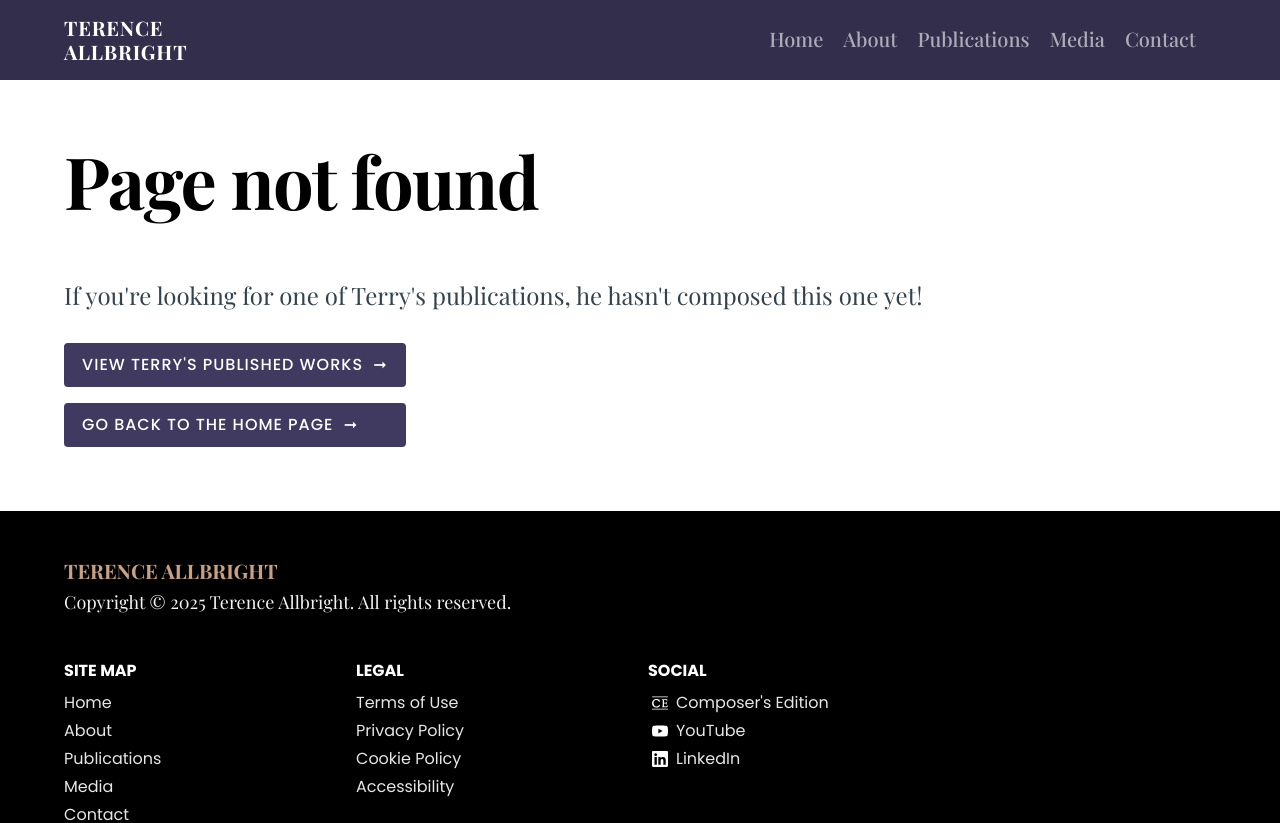
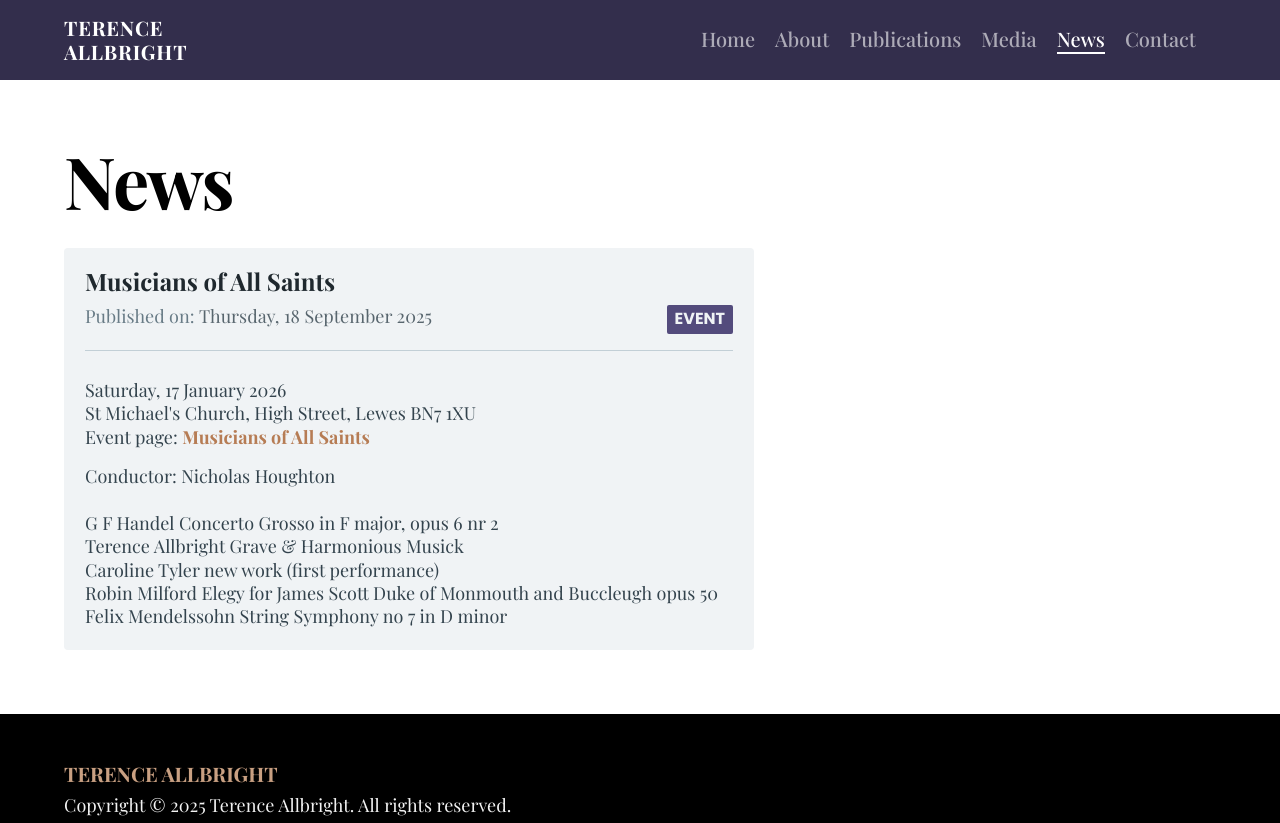
Before and after one commit to Black-and-White-Web-Development/terence-allbright-composer, a React (Vite) app: page /news in a window 1280 px wide. Shown: the top 823 px of the page. Built offline with nearby package versions, Linux system fonts and the light colour scheme; a web font is replaced by a local one.

Commit message:
Feat: add `News` page and `news` data type

```diff
--- a/src/App.jsx
+++ b/src/App.jsx
@@ -7,6 +7,7 @@ import Home from "/src/pages//Home/Home";
 import About from "/src/pages/About/About";
 import Publications from "/src/pages/Publications/Publications";
 import Media from "/src/pages/Media/Media";
+import News from "/src/pages/News/News";
 import Contact from "/src/pages/Contact/Contact";
 
 import TermsOfUse from "/src/pages/legal/TermsOfUse";
@@ -22,6 +23,7 @@ function App() {
 		{ path: "/about", label: "About", page: <About /> },
 		{ path: "/publications", label: "Publications", page: <Publications /> },
 		{ path: "/media", label: "Media", page: <Media /> },
+		{ path: "/news", label: "News", page: <News /> },
 		{ path: "/contact", label: "Contact", page: <Contact /> },
 		{ path: "*", page: <PageNotFound /> },
 	];
--- /dev/null
+++ b/src/data/news.json
@@ -0,0 +1,24 @@
+[
+	{
+		"id": "0",
+		"heading": "Musicians of All Saints",
+		"category": "Event",
+		"publicationDate": "Thursday, 18 September 2025",
+		"startDate": "Saturday, 17 January 2026",
+		"endDate": "",
+		"location": "St Michael's Church, High Street, Lewes BN7 1XU",
+		"link": {
+			"label": "Musicians of All Saints",
+			"href": "https://www.musiciansofallsaints.co.uk"
+		},
+		"description": [
+			"Conductor: Nicholas Houghton",
+			"",
+			"G F Handel Concerto Grosso in F major, opus 6 nr 2",
+			"Terence Allbright Grave & Harmonious Musick",
+			"Caroline Tyler new work (first performance)",
+			"Robin Milford Elegy for James Scott Duke of Monmouth and Buccleugh opus 50",
+			"Felix Mendelssohn String Symphony no 7 in D minor"
+		]
+	}
+]
--- /dev/null
+++ b/src/pages/News/News.jsx
@@ -0,0 +1,74 @@
+import newsData from "/src/data/news.json";
+import "./News.scss";
+
+const News = function () {
+	return (
+		<section className="news fb-col-wrapper">
+			<h1 className="news__heading">News</h1>
+			<ul className="news__list">
+				{newsData.map(article => (
+					<li key={article.id} className="news__list-item">
+						<article className="article article--event">
+							<header className="article__header">
+								<h3 className="article__heading">{article.heading}</h3>
+								<dl className="article__metadata">
+									<div className="article__metadata-item">
+										<dt className="article__metadata-term">Published on</dt>
+										<dd className="article__metadata-details article__metadata-details--date">
+											<time>{article.publicationDate}</time>
+										</dd>
+									</div>
+									<div className="article__metadata-item">
+										<dt className="article__metadata-term visually-hidden">Category</dt>
+										<dd className="article__metadata-details article__metadata-details--category">
+											{article.category}
+										</dd>
+									</div>
+								</dl>
+							</header>
+							{article.category === "Event" && (
+								<div className="article__content">
+									<dl>
+										<div className="article__event-item">
+											<dt className="article__event-term visually-hidden">Date</dt>
+											<dd className="article__event-details article__event-details--date">
+												<time>{article.startDate}</time>
+												{article.endDate && ` - ${(<time>{article.endDate}</time>)}`}
+											</dd>
+										</div>
+										<div className="article__event-item">
+											<dt className="article__event-term visually-hidden">Location</dt>
+											<dd className="article__event-details article__event-details--location">
+												{article.location}
+											</dd>
+										</div>
+										<div className="article__event-item">
+											<dt className="article__event-term">Event page</dt>
+											<dd className="article__event-details article__event-details--link">
+												<a
+													className="article__link"
+													href={article.link.href}
+													target="_blank"
+													rel="noopener"
+												>
+													{article.link.label}
+												</a>
+											</dd>
+										</div>
+									</dl>
+									<div className="article__body">
+										{article.description.map((p, i) =>
+											p === "" ? <br key={i} /> : <p key={i}>{p}</p>
+										)}
+									</div>
+								</div>
+							)}
+						</article>
+					</li>
+				))}
+			</ul>
+		</section>
+	);
+};
+
+export default News;
--- /dev/null
+++ b/src/pages/News/News.scss
@@ -0,0 +1,96 @@
+.article {
+	max-width: 60ch;
+
+	display: flex;
+	flex-direction: column;
+	gap: 0.75rem;
+
+	border-width: 1.5px;
+	padding: 1.25rem;
+
+	border-style: solid;
+	border-color: transparent;
+	border-radius: var(--br-light);
+
+	background-color: var(--background-primary-shade);
+	transition-property: border-color;
+	transition-duration: 1200ms;
+
+	&:hover {
+		border-color: var(--cl-primary);
+		transition-duration: 400ms;
+	}
+
+	&__header {
+		border-bottom: solid 1px var(--background-secondary-shade);
+		padding-bottom: 1rem;
+		margin-bottom: 1rem;
+	}
+
+	&__heading {
+		margin-block-end: 0.75rem;
+	}
+
+	&__metadata {
+		display: flex;
+		justify-content: space-between;
+		gap: 0.5rem;
+	}
+
+	&__metadata-term,
+	&__metadata-details {
+		display: inline;
+		opacity: 0.8;
+	}
+
+	&__metadata-term {
+		color: var(--text-secondary);
+
+		&::after {
+			content: ": ";
+		}
+	}
+
+	&__metadata-details {
+		&--category {
+			display: inline-block;
+			border-radius: 2px;
+			padding: 0.25rem 0.5rem;
+
+			font-family: var(--sans-serif);
+			font-size: 0.875rem;
+			font-size: clamp(0.875rem, 0.65625rem + 0.5vw, 1rem);
+			font-weight: 700;
+			text-transform: uppercase;
+
+			color: var(--background-primary-shade);
+			background-color: var(--cl-primary-tint);
+			opacity: 1;
+		}
+	}
+
+	&__event-term::after {
+		content: ": ";
+	}
+
+	&__event-term,
+	&__event-details {
+		display: inline;
+	}
+
+	&__link {
+		font-weight: 700;
+		color: var(--heading-secondary);
+
+		transition-property: opacity;
+		transition-duration: 400ms;
+
+		&:hover {
+			opacity: 0.75;
+		}
+	}
+
+	&__body {
+		margin-block-start: 1rem;
+	}
+}
--- a/src/scss/globals/_boilerplate.scss
+++ b/src/scss/globals/_boilerplate.scss
@@ -69,3 +69,21 @@ ol {
 li {
 	list-style: none;
 }
+
+.visually-hidden {
+	position: absolute;
+	left: -1000px;
+	top: auto;
+	width: 1px;
+	height: 1px;
+	overflow: hidden;
+
+	&:focus {
+		left: 0;
+		width: auto;
+		height: auto;
+		background-color: hsl(0, 0%, 100%);
+		padding: 0.5rem;
+		border: solid 1px;
+	}
+}
```
